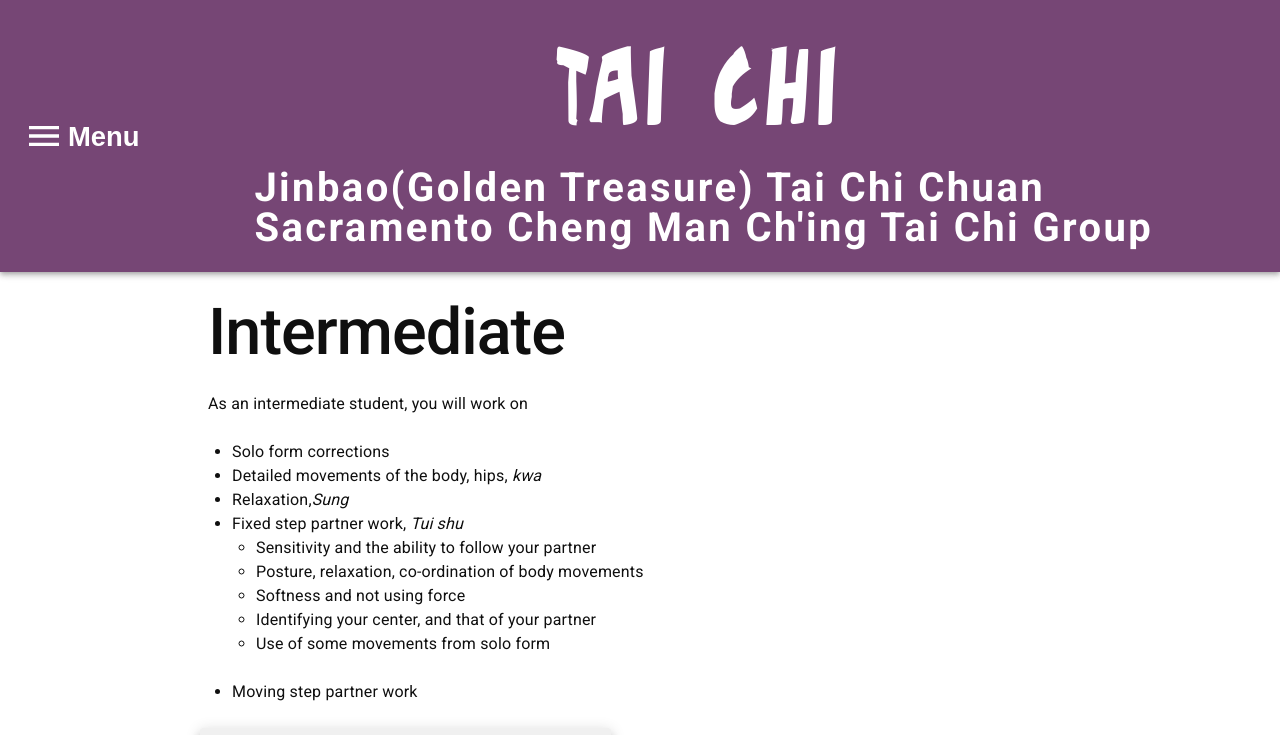
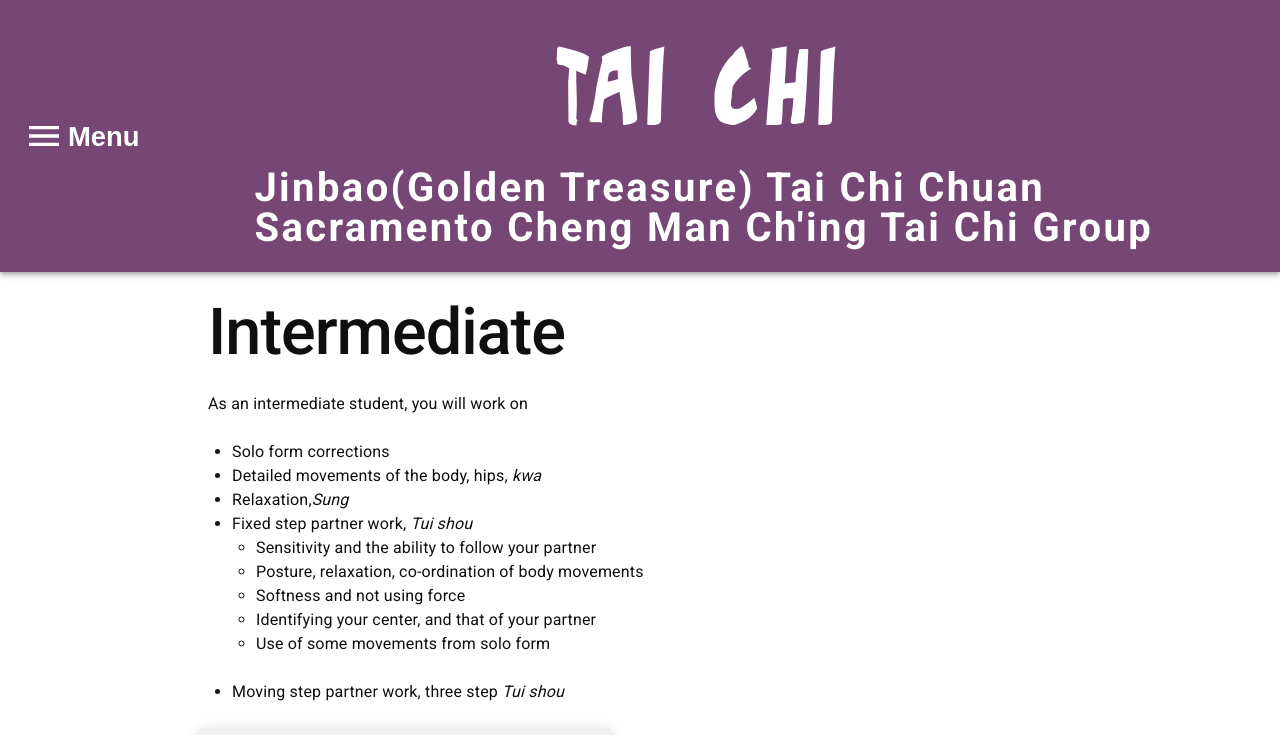
Before and after one commit to johnlobster/tcc-cmcsacramento, a React (Create React App) app: page /Intermediate in a window 1280 px wide. Shown: the top 735 px of the page. Built offline with nearby package versions, Linux system fonts and the light colour scheme.

Commit message:
refactor, remove warnings

```diff
--- a/src/components/CardToBlock/CardToBlock.tsx
+++ b/src/components/CardToBlock/CardToBlock.tsx
@@ -1,6 +1,6 @@
 import React, { useEffect } from 'react';
 
-import { GridSize, Paper, Box, Button, Card, CardContent, CardActions } from '@material-ui/core';
+import { Paper, Box, Button, Card, CardContent, CardActions } from '@material-ui/core';
 import { makeStyles } from '@material-ui/core/styles';
 
 import SlideArticle from '../../components/SlideArticle/SlideArticle'
--- a/src/pages/Advanced/Advanced.tsx
+++ b/src/pages/Advanced/Advanced.tsx
@@ -29,7 +29,7 @@ const Advanced: React.FunctionComponent = (props) => {
                   <li>Moving step <em>Tui shou</em> </li>
                   <li><em>Da lu</em> - short two person form</li>
                   <li><em>San shou</em> - advanced two person form with applications</li>
-                  <li><em>San shou</em> - free form partner work</li>
+                  <li><em>San shou</em> - free form with partner</li>
                 </ul>
               <li>
                 Tai chi classics
--- a/src/pages/Intermediate/Intermediate.tsx
+++ b/src/pages/Intermediate/Intermediate.tsx
@@ -28,9 +28,9 @@ const Intermediate: React.FunctionComponent = () => {
               <p>As an intermediate student, you will work on</p>
               <ul>
                 <li>Solo form corrections</li>
-              <li>Detailed movements of the body, hips, <em>kwa</em></li>
+                <li>Detailed movements of the body, hips, <em>kwa</em></li>
                 <li>Relaxation,<em>Sung</em></li>
-                <li>Fixed step partner work, <em>Tui shu</em></li>
+                <li>Fixed step partner work, <em>Tui shou</em></li>
                   <ul>
                     <li>Sensitivity and the ability to follow your partner</li>
                     <li>Posture, relaxation, co-ordination of body movements</li>
@@ -38,7 +38,7 @@ const Intermediate: React.FunctionComponent = () => {
                     <li>Identifying your center, and that of your partner</li>
                     <li>Use of some movements from solo form</li>
                   </ul>
-                <li>Moving step partner work</li>
+                <li>Moving step partner work, three step <em>Tui shou</em></li>
               </ul>
 
 
--- a/src/pages/Intermediate/secrets.tsx
+++ b/src/pages/Intermediate/secrets.tsx
@@ -2,7 +2,7 @@ import React from 'react'
 
 import EditBlock from "../../components/EditBlock/EditBlock"
 
-import spyVsSpy from "../../images/spyvsspy.png"
+// import spyVsSpy from "../../images/spyvsspy.png"
 
 export const TccSecrets: React.FunctionComponent = () => {
 
```
Also changed, not shown: src/global/theme.ts (+3 -43 lines).
